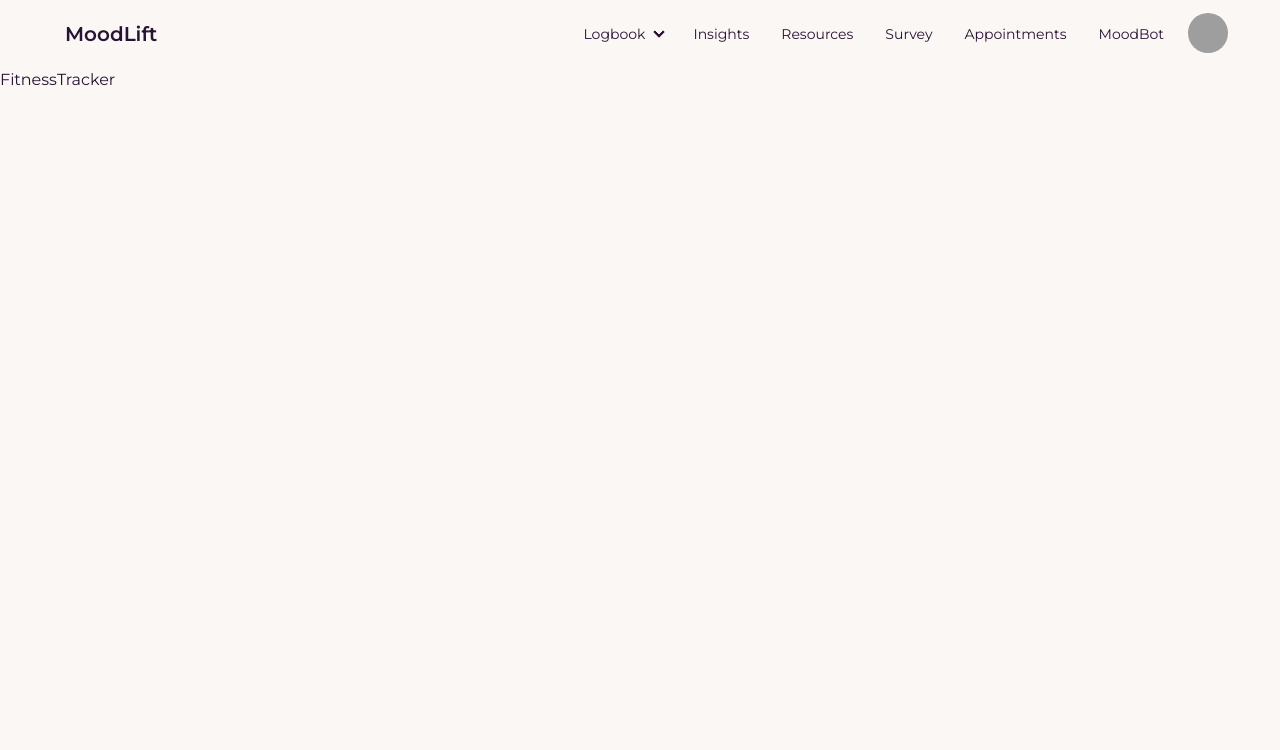
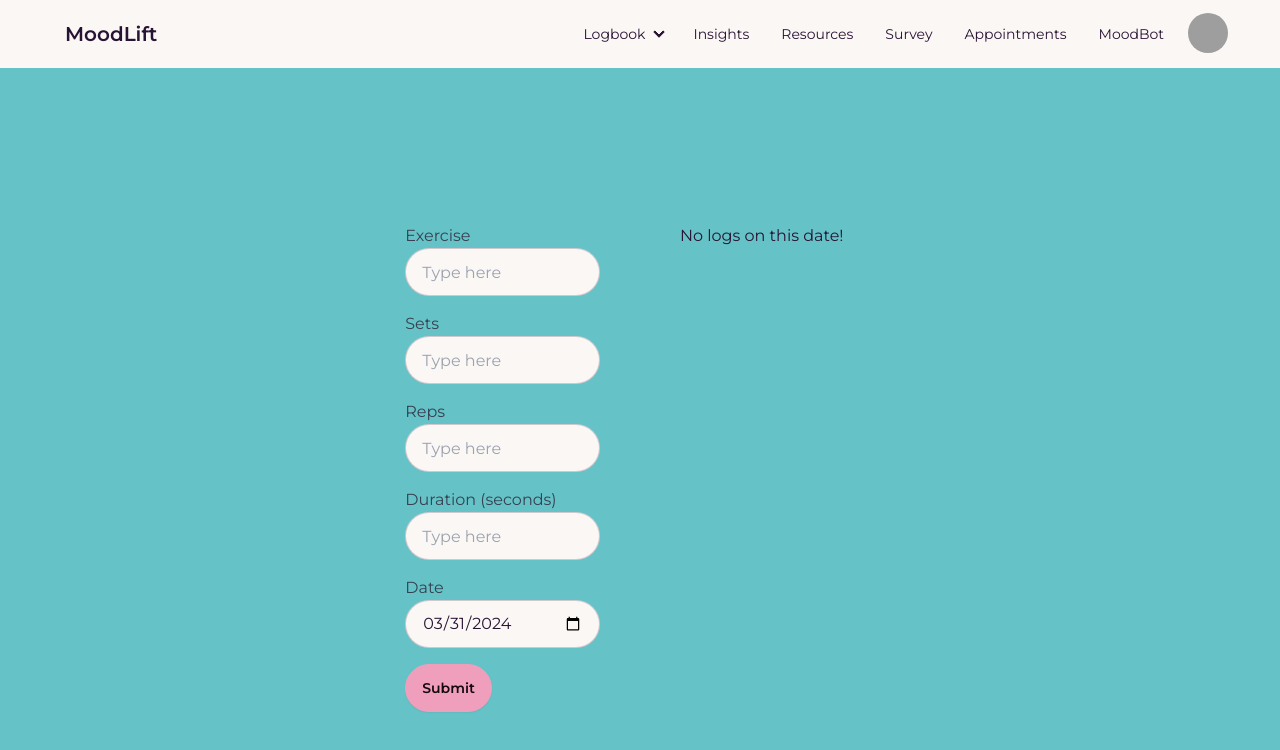
Before and after one commit to abdullahz34/MoodLift, a Next.js app: page /logbook/fitnessTracker in a window 1280 px wide. Shown: the top 750 px of the page. Built offline with nearby package versions, Linux system fonts and the light colour scheme; no server answers; the database is empty; grey boxes are pictures that could not be loaded.

Commit message:
feat: fitness tracker first iteration

```diff
--- a/src/app/logbook/fitnessTracker/page.tsx
+++ b/src/app/logbook/fitnessTracker/page.tsx
@@ -1,9 +1,140 @@
-import React from 'react'
+'use client'
+import React, { useState, useEffect } from 'react';
 
-const FitnessTracker = () => {
-  return (
-    <div>FitnessTracker</div>
-  )
+async function getData(date) {
+  const response = await fetch(`http://localhost:3000/api/logging?date=${date}`, { cache: "no-store" });
+  if (!response.ok) {
+    throw new Error('Response for the logging API call failed! (fitness)');
+  }
+  const data = await response.json();
+  console.log('Data from getData:', data);
+  // Find the object for the selected date
+  const item = data.find(item => new Date(item.date).toDateString() === new Date(date).toDateString());
+
+  // Return the fitness object of the found item, or null if no item was found
+  return item ? item.fitness : null;
 }
 
-export default FitnessTracker
+const username = "testuser"
+
+const FitnessPage = () => {
+  const [fitnessData, setFitnessData] = useState(null);
+  const [loading, setLoading] = useState(false);
+  const [submitted, setSubmitted] = useState(false);
+  const [date, setDate] = useState(getFormattedCurrentDate());
+  const [exercise, setExercise] = useState('');
+  const [sets, setSets] = useState(0);
+  const [reps, setReps] = useState(0);
+  const [duration, setDuration] = useState(0);
+
+  const fetchData = async () => {
+    try {
+      setLoading(true);
+      const dataPromise = getData(date);
+      const timeoutPromise = new Promise(resolve => setTimeout(resolve, 500)); // 500ms minimum loading time
+      await Promise.all([dataPromise, timeoutPromise]);
+      const data = await dataPromise;
+      setFitnessData(data);
+      setLoading(false);
+      console.log("Data for fitnessData", fitnessData)
+    } catch (error) {
+      console.error("Error fetching data:", error);
+    }
+  };
+
+  function getFormattedCurrentDate() {
+    const today = new Date();
+    const year = today.getFullYear();
+    const month = String(today.getMonth() + 1).padStart(2, '0'); // Adding 1 to month because it's zero-based
+    const day = String(today.getDate()).padStart(2, '0');
+    return `${year}-${month}-${day}`;
+  }
+
+  useEffect(() => {
+    fetchData();
+  }, [date]);
+
+  const handleSubmit = async (event) => {
+    event.preventDefault();
+    setSubmitted(true);
+    setTimeout(() => setSubmitted(false), 3000); // Hide the message after 3 seconds
+
+    const fitness = { exercise, sets, reps, duration };
+
+    const response = await fetch('http://localhost:3000/api/logging', {
+      method: 'POST',
+      headers: {
+        'Content-Type': 'application/json',
+      },
+      body: JSON.stringify({
+        username,
+        date,
+        fitness,
+      }),
+    });
+    if (!response.ok) {
+      throw new Error('Response for the logging API call failed! (fitness)');
+    }
+
+    const responseData = await response.json();
+    console.log(responseData);
+    await fetchData();
+  }
+
+  return (
+    <div className="flex flex-col items-center justify-center min-h-screen bg-primary">
+      {submitted && (
+        <div role="alert" className="alert alert-success fixed top-0 left-0 right-0 flex items-center justify-center mt-4 p-2 text-sm max-w-xs mx-auto">
+          <svg xmlns="http://www.w3.org/2000/svg" className="stroke-current shrink-0 h-4 w-4 mr-2" fill="none" viewBox="0 0 24 24"><path strokeLinecap="round" strokeLinejoin="round" strokeWidth="2" d="M9 12l2 2 4-4m6 2a9 9 0 11-18 0 9 9 0 0118 0z" /></svg>
+          <span>Your fitness has been successfully tracked for this day!</span>
+        </div>
+      )}
+      <div className="flex">
+        <div className="w-1/2 mr-20">
+          <form onSubmit={handleSubmit} className="space-y-4">
+            <div>
+              <label className="block text-gray-700">Exercise</label>
+              <input type="string" value={exercise || ''} onChange={(e) => setExercise(e.target.value)} placeholder="Type here" className="input input-bordered w-full max-w-xs" required />
+            </div>
+            <div>
+              <label className="block text-gray-700">Sets</label>
+              <input type="number" value={sets || ''} onChange={(e) => setSets(e.target.value)} placeholder="Type here" className="input input-bordered w-full max-w-xs" required />
+            </div>
+            <div>
+              <label className="block text-gray-700">Reps</label>
+              <input type="number" value={reps || ''} onChange={(e) => setReps(e.target.value)} placeholder="Type here" className="input input-bordered w-full max-w-xs" required />
+            </div>
+            <div>
+              <label className="block text-gray-700">Duration (seconds)</label>
+              <input type="number" value={duration || ''} onChange={(e) => setDuration(e.target.value)} placeholder="Type here" className="input input-bordered w-full max-w-xs" required />
+            </div>
+            <div>
+              <label className="block text-gray-700">Date</label>
+              <input type="date" value={date} onChange={(e) => setDate(e.target.value)} className="input input-bordered w-full max-w-xs" />
+            </div>
+            <button type="submit" className="btn btn-secondary">Submit</button>
+          </form>
+        </div>
+        <div className="w-1/2">
+          {loading ? (
+            <span className="loading loading-dots loading-md"></span>
+          ) : fitnessData ? (
+            <div>
+              <h2>Data logged on this date for fitness:</h2>
+              <ul>
+                <li>Exercise: {fitnessData.exercise}</li>
+                <li>Sets: {fitnessData.sets}</li>
+                <li>Reps: {fitnessData.reps}</li>
+                <li>Duration (seconds): {fitnessData.duration}</li>
+              </ul>
+            </div>
+          ) : (
+            <p>No logs on this date!</p>
+          )}
+        </div>
+      </div>
+    </div>
+  )
+};
+
+export default FitnessPage;
```
